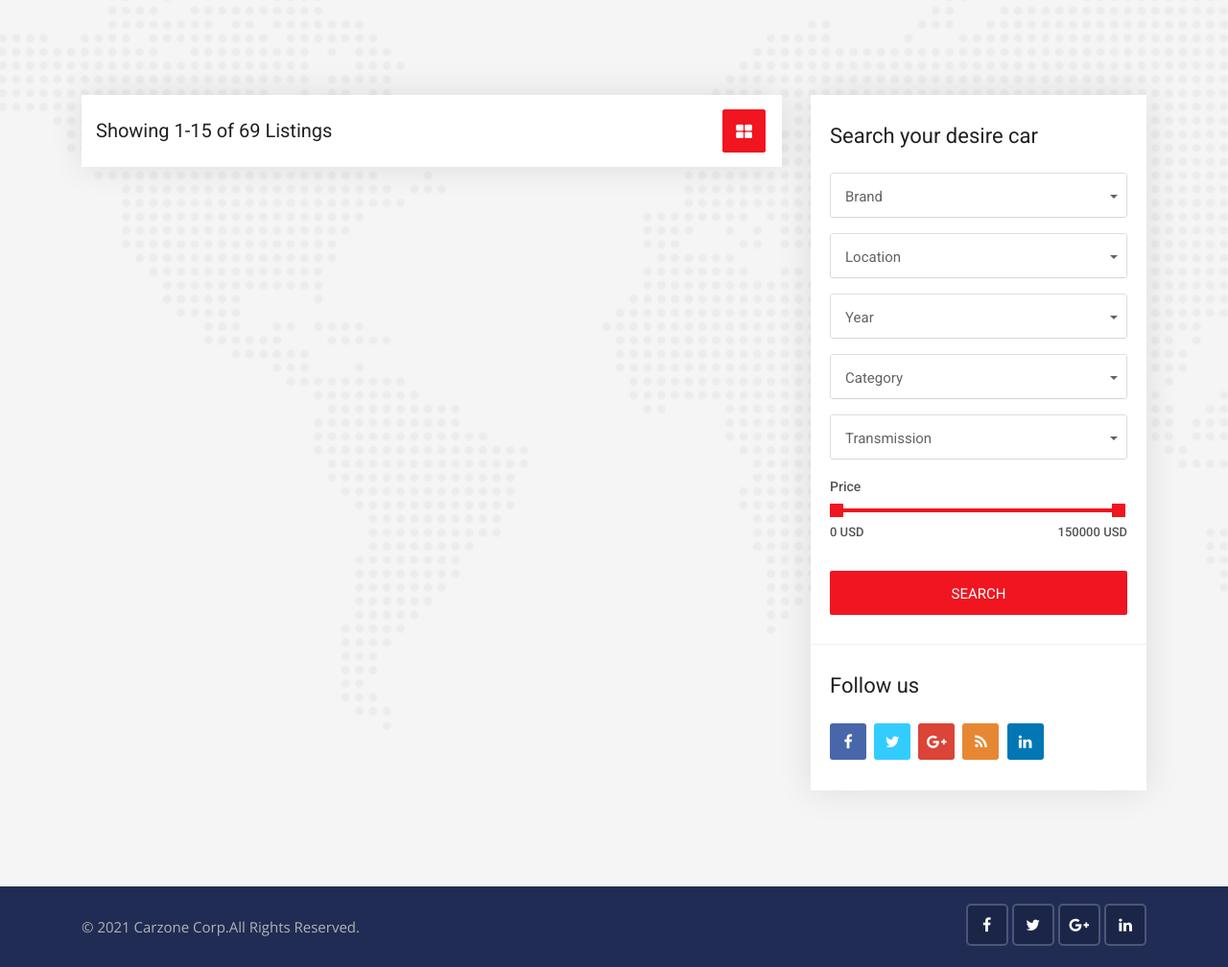
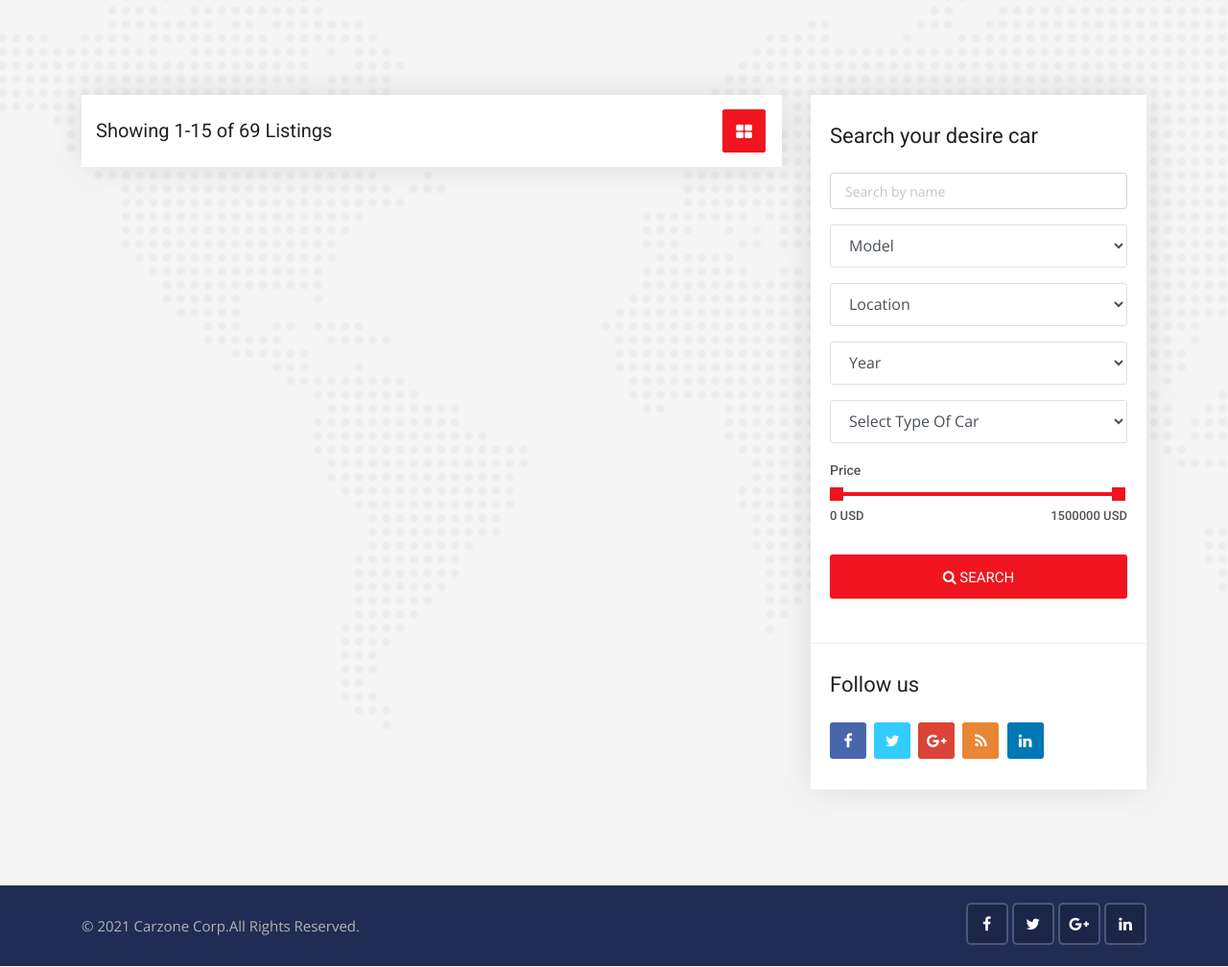
Before and after one commit to fantasyah12/carzone, a Django app: page /cars in a window 1280 px wide. Shown: the part 361-1369 px from the top of the page at 96% size. Run offline with Django 3.2, Linux system fonts and the light colour scheme; data that the repository does not hold is empty; some libraries are stand-ins or nearby versions.

Commit message:
Search Forms, Search Functionality & Working with Admin Styles

```diff
--- a/cars/admin.py
+++ b/cars/admin.py
@@ -10,6 +10,6 @@
     list_display = ('id','thumbnail', 'car_title','transmission', 'color', 'model', 'year', 'body_style', 'fuel_type', 'is_featured')
     list_display_links = ('id', 'thumbnail', 'car_title')
     list_editable = ('is_featured',)
-    search_fields = ('id', 'car_title', 'city','model','body_style','fuel_type')
+    search_fields = ('id', 'car_title', 'description', 'city','model','body_style','fuel_type')
     list_filter = ('city', 'model', 'body_style', 'fuel_type')
 admin.site.register(Car, CarAdmin)
--- a/cars/urls.py
+++ b/cars/urls.py
@@ -2,5 +2,6 @@
 from . import views
 urlpatterns = [
     path('', views.cars, name='cars'),
-    path('/<int:id>', views.car_detail, name='car_detail')
+    path('/<int:id>', views.car_detail, name='car_detail'),
+    path('/search', views.search, name='search'),
 ]
--- a/cars/views.py
+++ b/cars/views.py
@@ -5,9 +5,12 @@
 
 # Create your views here.
 def cars(request):
+
+    # Pagination page
     cars = Car.objects.order_by('-created_date')
     paginator = Paginator(cars, 4)
     page = request.GET.get('page')
+
     try:
         paged_cars = paginator.get_page(page)
         print(paged_cars)
@@ -15,8 +18,19 @@
         paged_cars = paginator.get_page(1)
     except EmptyPage:
         paged_cars = paginator.get_page(paginator.num_pages)
+
+    # Query data
+    model_search = Car.objects.values_list('model', flat=True).distinct()
+    city_search = Car.objects.values_list('city', flat=True).distinct()
+    body_style_search = Car.objects.values_list('body_style', flat=True).distinct()
+    year_search = Car.objects.values_list('year', flat=True).distinct()
+    # Blind Data
     data = {
         'cars': paged_cars,
+        'model_search': model_search,
+        'city_search': city_search,
+        'body_style_search': body_style_search,
+        'year_search': year_search,
     }
     return render(request, 'cars/cars.html', data)
 
@@ -27,3 +41,53 @@
         'single_car': single_car,
     }
     return render(request, 'cars/car_detail.html', data)
+
+def search(request):
+    cars = Car.objects.order_by('-created_date')
+
+    model_search = Car.objects.values_list('model', flat=True).distinct()
+    city_search = Car.objects.values_list('city', flat=True).distinct()
+    body_style_search = Car.objects.values_list('body_style', flat=True).distinct()
+    year_search = Car.objects.values_list('year', flat=True).distinct()
+    transmission_search = Car.objects.values_list('transmission', flat=True).distinct()
+
+    if 'keyword' in request.GET:
+        keyword = request.GET['keyword']
+        if keyword:
+            cars = cars.filter(description__icontains=keyword)
+
+    if 'model' in request.GET:
+        model = request.GET['model']
+        if model:
+            cars = cars.filter(model__iexact=model)
+
+    if 'city' in request.GET:
+        city = request.GET['city']
+        if city:
+            cars = cars.filter(city__iexact=city)
+        print(city)
+
+    if 'year' in request.GET:
+        year = request.GET['year']
+        if year:
+            cars = cars.filter(year__iexact=year)
+
+    if 'body_style' in request.GET:
+        body_style = request.GET['body_style']
+        if body_style:
+            cars = cars.filter(body_style__iexact=body_style)
+
+    if 'min_price' in request.GET:
+        min_price = request.GET['min_price']
+        max_price = request.GET['max_price']
+        if max_price:
+            cars = cars.filter(price__gte=min_price, price__lte=max_price)
+    data = {
+        'cars': cars,
+        'model_search': model_search,
+        'city_search': city_search,
+        'body_style_search': body_style_search,
+        'year_search': year_search,
+        'transmission_search': transmission_search,
+    }
+    return render(request, 'cars/search.html', data)
--- a/templates/base.html
+++ b/templates/base.html
@@ -49,8 +49,8 @@
 <!-- Full Page Search -->
 <div id="full-page-search">
     <button type="button" class="close">×</button>
-    <form action="https://storage.googleapis.com/theme-vessel/carhouse/index.html#" class="search-header">
-        <input type="search" value="" placeholder="type keyword(s) here. Eg: audi, benz etc" />
+    <form action="{% url 'search' %}" class="search-header">
+        <input type="search" value="" placeholder="type keyword(s) here. Eg: audi, benz etc" name='keyword' />
         <button type="submit" class="btn btn-sm button-theme">Search</button>
     </form>
 </div>
--- a/templates/cars/cars.html
+++ b/templates/cars/cars.html
@@ -146,64 +146,51 @@
                     <!-- Advanced search start -->
                     <div class="widget advanced-search2">
                         <h3 class="sidebar-title">Search your desire car</h3>
-                        <form method="GET">
+                        <form action="{% url 'search' %}" method="">
                             <div class="form-group">
-                                <select class="selectpicker search-fields" name="brand">
-                                    <option>Brand</option>
-                                    <option>Any</option>
-                                    <option>New</option>
-                                    <option>Semi-New</option>
-                                    <option>Damaged</option>
-                                    <option>Used</option>
+                                <input type="text" name="keyword" placeholder="Search by name" class="form-control">
+                            </div>
+                            <div class="form-group">
+                                <select class="form-control search-fields" name="model">
+                                    <option selected="true" disabled="disabled">Model</option>
+                                    {% for model in model_search %}
+                                      <option value="{{model}}">{{model}}</option>
+                                    {% endfor %}
                                 </select>
                             </div>
                             <div class="form-group">
-                                <select class="selectpicker search-fields" name="location">
-                                    <option>Location</option>
-                                    <option>United States</option>
-                                    <option>United Kingdom</option>
-                                    <option>American Samoa</option>
-                                    <option>Belgium</option>
-                                    <option>Cameroon</option>
-                                    <option>Canada</option>
+                                <select class="form-control search-fields" name="city">
+                                    <option selected="true" disabled="disabled">Location</option>
+                                    {% for city in city_search %}
+                                      <option value="{{city}}">{{city}}</option>
+                                    {% endfor %}
                                 </select>
                             </div>
                             <div class="form-group">
-                                <select class="selectpicker search-fields" name="year">
-                                    <option>Year</option>
-                                    <option>2016</option>
-                                    <option>2017</option>
-                                    <option>2018</option>
-                                    <option>2019</option>
-                                    <option>2020</option>
+                                <select class="form-control search-fields" name="year">
+                                    <option selected="true" disabled="disabled">Year</option>
+                                    {% for year in year_search %}
+                                      <option value="{{year}}">{{year}}</option>
+                                    {% endfor %}
                                 </select>
                             </div>
                             <div class="form-group">
-                                <select class="selectpicker search-fields" name="category">
-                                    <option>Category</option>
-                                    <option>Luxury Car</option>
-                                    <option>Pickup Truck</option>
-                                    <option>Minivan</option>
-                                    <option>Truck</option>
-                                    <option>Sports Car</option>
-                                    <option>Wagon</option>
-                                </select>
-                            </div>
-                            <div class="form-group">
-                                <select class="selectpicker search-fields" name="transmission">
-                                    <option>Transmission</option>
-                                    <option>Automatic</option>
-                                    <option>Manual</option>
-                                    <option>Tiptronic</option>
+                                <select class="form-control search-fields" name="body_style">
+                                    <option selected="true" disabled="disabled">Select Type Of Car</option>
+                                    {% for style in body_style_search %}
+                                      <option value="{{style}}">{{style}}</option>
+                                    {% endfor %}
                                 </select>
                             </div>
                             <div class="range-slider clearfix">
-                                <label>Price</label>
-                                <div data-min="0" data-max="150000"  data-min-name="min_price" data-max-name="max_price" data-unit="USD" class="range-slider-ui ui-slider" aria-disabled="false"></div>
-                                <div class="clearfix"></div>
-                            </div>
-                            <div class="form-group mb-0">
-                                <button class="search-button btn">Search</button>
+                                            <label>Price</label>
+                                            <div data-min="0" data-max="1500000"  data-min-name="min_price" data-max-name="max_price" data-unit="USD" class="range-slider-ui ui-slider" aria-disabled="false"></div>
+                                            <div class="clearfix"></div>
+                                        </div>
+                            <div class="form-group">
+                                <button class="btn btn-block button-theme btn-md">
+                                    <i class="fa fa-search"></i> Search
+                                </button>
                             </div>
                         </form>
                     </div>
```
Also changed, not shown: carzone/static/css/admin.css (added, +32 -0 lines), pages/views.py (+12 -0 lines), templates/admin/base_site.html (added, +12 -0 lines), templates/cars/search.html (added, +188 -0 lines), templates/pages/home.html (+21 -33 lines).
